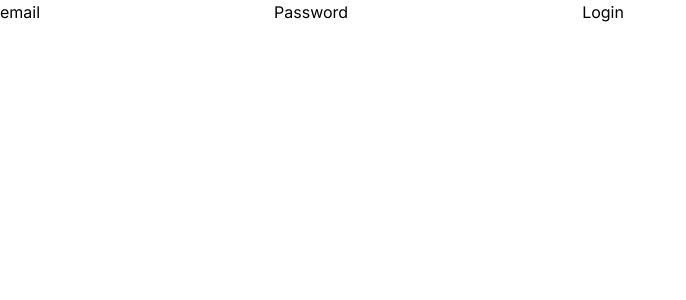
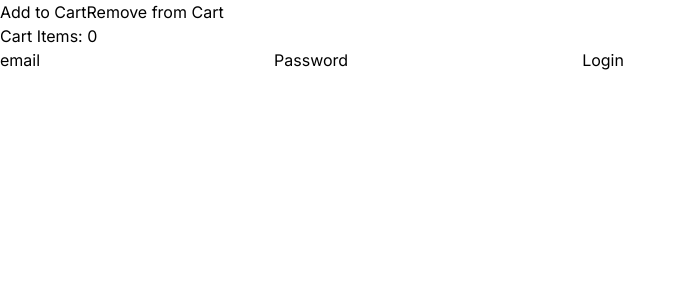
Before and after one commit to riteshpatidar08/react-133, a React (Vite) app: page /login in a window 1280 px wide. Shown: the top 300 px of the page, without its empty margins (0-686 px from the left). Built offline with nearby package versions, Linux system fonts and the light colour scheme.

Commit message:
addToCart

```diff
--- a/src/App.jsx
+++ b/src/App.jsx
@@ -131,6 +131,8 @@ function App() {
   ];
   return (
     <div>
+
+      <Homepage/>
       <Routes>
         {/* open routes goes here  */}
         <Route path='/tailwind' element={<Tailwindtemplate/>}/>
--- a/src/pages/Homepage.jsx
+++ b/src/pages/Homepage.jsx
@@ -1,38 +1,148 @@
-import React, { useEffect } from 'react';
-import axios from 'axios';
-import { useNavigate } from 'react-router-dom';
-function Homepage() {
-  const navigate = useNavigate();
-  useEffect(() => {
-    const fetchdata = async () => {
-      try {
-        const res = await axios.get(
-          'https://jsonplaceholder.typicode.com/todos'
-        );
-        console.log(res.data);
+// // import React, { useEffect } from 'react';
+// // import axios from 'axios';
+// // import { useNavigate } from 'react-router-dom';
+// // function Homepage() {
+// //   const navigate = useNavigate();
+// //   useEffect(() => {
+// //     const fetchdata = async () => {
+// //       try {
+// //         const res = await axios.get(
+// //           'https://jsonplaceholder.typicode.com/todos'
+// //         );
+// //         console.log(res.data);
 
-        // navigate('/dashboard');
-      } catch (error) {
-        console.log(error);
-      }
-    };
+// //         // navigate('/dashboard');
+// //       } catch (error) {
+// //         console.log(error);
+// //       }
+// //     };
 
-    fetchdata();
-  }, []);
+// //     fetchdata();
+// //   }, []);
 
-  return <div>
+// //   return <div>
 
-    <button className="text-sky-500" onClick={()=>navigate(-1)}>GO back</button>
-  </div>;
-}
+// //     <button className="text-sky-500" onClick={()=>navigate(-1)}>GO back</button>
+// //   </div>;
+// // }
 
-export default Homepage;
+// // export default Homepage;
 
 
 
 
-// color properties
-// background color
-// padding margin , border border radius
-// display properties
-// position properties flex ,grid , responsive antimation
+// // // color properties
+// // // background color
+// // // padding margin , border border radius
+// // // display properties
+// // // position properties flex ,grid , responsive antimation
+
+
+
+
+
+// import React from 'react';
+
+// import { useReducer } from 'react';
+
+// function Homepage() {
+
+//   const initialState = { count: 0 };
+
+
+
+//   const countReducer = (state, action) => {
+
+//     if (action.type === 'INCREMENT') {
+
+//       return { count: state.count + 1 };
+
+//     } else if (action.type === 'DECREMENT') {
+
+//       return { count: state.count - 1 };
+
+//     }
+
+
+
+//     return state;
+
+//   };
+
+
+
+//   const [state, dispatch] = useReducer(countReducer, initialState);
+
+
+
+//   return (
+
+//     <div>
+
+//       {state.count}
+
+//       <button
+
+//         onClick={() => {
+
+//           dispatch({ type: 'INCREMENT' });
+
+//         }}
+
+//       >
+
+//         Increment
+
+//       </button>
+
+//     </div>
+
+//   );
+
+// }
+
+
+
+// export default Homepage;
+
+
+
+import React from 'react';
+import { useReducer } from 'react';
+
+function Homepage() {
+
+  const initialState = {cart: [],totalResult : 0};
+
+  const cartReducer = (state, action) => {
+
+    if (action.type === 'addToCart') {
+      return {cart: [...state.cart,action.payload], totalResult : state.cart.length +1};}
+
+       if (action.type === 'removeFromCart') {
+      return {
+        cart: state.cart.slice(0, -1),
+        totalResult: state.cart.length - 1
+      };}
+
+    return state;
+  };
+
+  const [state, dispatch] = useReducer(cartReducer, initialState);
+
+  return (
+    <div>
+
+      <button onClick={() => {dispatch({ type: 'addToCart' , payload : {name : "TV", price : 20000} });}}>Add to Cart</button>
+
+      <button onClick={() => {dispatch({ type: 'removeFromCart'});}}>Remove from Cart</button>
+
+
+
+      <h2>Cart Items: {state.totalResult}</h2>
+
+    </div>
+  );
+}
+
+export default Homepage;
```
